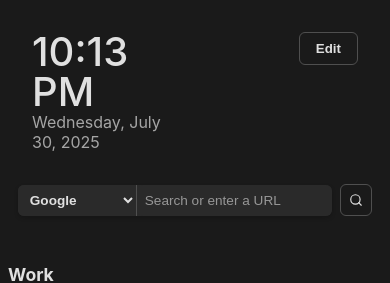
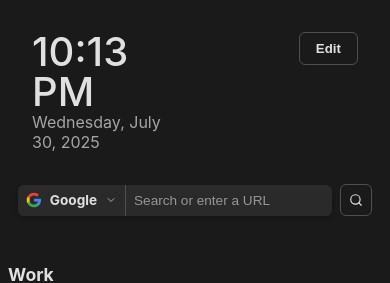
Before and after one commit to redradman/foxdash, a Svelte app: page / in a window 390 px wide. Shown: the top 283 px of the page. Built offline with nearby package versions, Linux system fonts and the light colour scheme.

Commit message:
add favicons for the search engines and have them centred

```diff
--- a/src/components/SearchBar.svelte
+++ b/src/components/SearchBar.svelte
@@ -2,9 +2,26 @@
   let query = '';
   let selectedEngine = 'google';
   const searchEngines = {
-    google: 'https://www.google.com/search?q=',
-    bing: 'https://www.bing.com/search?q=',
-    duckduckgo: 'https://duckduckgo.com/?q='
+    google: {
+      url: 'https://www.google.com/search?q=',
+      name: 'Google',
+      icon: `<svg width="16" height="16" viewBox="0 0 24 24" fill="none">
+        <path d="M22.56 12.25c0-.78-.07-1.53-.2-2.25H12v4.26h5.92c-.26 1.37-1.04 2.53-2.21 3.31v2.77h3.57c2.08-1.92 3.28-4.74 3.28-8.09z" fill="#4285F4"/>
+        <path d="M12 23c2.97 0 5.46-.98 7.28-2.66l-3.57-2.77c-.98.66-2.23 1.06-3.71 1.06-2.86 0-5.29-1.93-6.16-4.53H2.18v2.84C3.99 20.53 7.7 23 12 23z" fill="#34A853"/>
+        <path d="M5.84 14.09c-.22-.66-.35-1.36-.35-2.09s.13-1.43.35-2.09V7.07H2.18C1.43 8.55 1 10.22 1 12s.43 3.45 1.18 4.93l2.85-2.22.81-.62z" fill="#FBBC05"/>
+        <path d="M12 5.38c1.62 0 3.06.56 4.21 1.64l3.15-3.15C17.45 2.09 14.97 1 12 1 7.7 1 3.99 3.47 2.18 7.07l3.66 2.84c.87-2.6 3.3-4.53 6.16-4.53z" fill="#EA4335"/>
+      </svg>`
+    },
+    bing: {
+      url: 'https://www.bing.com/search?q=',
+      name: 'Bing',
+      icon: `<img src="https://www.google.com/s2/favicons?domain=bing.com&sz=16" width="16" height="16" alt="Bing">`
+    },
+    duckduckgo: {
+      url: 'https://duckduckgo.com/?q=',
+      name: 'DuckDuckGo',
+      icon: `<img src="https://www.google.com/s2/favicons?domain=duckduckgo.com&sz=16" width="16" height="16" alt="DuckDuckGo">`
+    }
   };
 
   function handleSearch() {
@@ -14,18 +31,27 @@
     if (query.match(/^(https?|ftp):\/\/[^\s/$.?#].[^\s]*$/i)) {
       window.location.href = query;
     } else {
-      window.location.href = searchEngines[selectedEngine] + encodeURIComponent(query);
+      window.location.href = searchEngines[selectedEngine].url + encodeURIComponent(query);
     }
   }
 </script>
 
 <div class="search-container">
   <div class="search-bar">
-    <select bind:value={selectedEngine}>
-      {#each Object.keys(searchEngines) as engine}
-        <option value={engine}>{engine.charAt(0).toUpperCase() + engine.slice(1)}</option>
-      {/each}
-    </select>
+    <div class="select-wrapper">
+      <div class="selected-engine">
+        {@html searchEngines[selectedEngine].icon}
+        <span>{searchEngines[selectedEngine].name}</span>
+        <svg class="dropdown-arrow" width="12" height="12" viewBox="0 0 24 24" fill="none" stroke="currentColor" stroke-width="2" stroke-linecap="round" stroke-linejoin="round">
+          <polyline points="6,9 12,15 18,9"></polyline>
+        </svg>
+      </div>
+      <select bind:value={selectedEngine}>
+        {#each Object.keys(searchEngines) as engine}
+          <option value={engine}>{searchEngines[engine].name}</option>
+        {/each}
+      </select>
+    </div>
     <input
       type="text"
       bind:value={query}
@@ -79,20 +105,58 @@
     overflow: hidden;
   }
 
-  select {
-    border: none;
+  .select-wrapper {
+    position: relative;
+    border-right: 1px solid var(--primary-color);
+  }
+
+  .selected-engine {
+    display: flex;
+    align-items: center;
+    gap: 0.5rem;
+    padding: 0 0.75rem 0 1rem;
     background-color: var(--surface-color);
     color: var(--on-surface-color);
-    padding: 0 1rem;
     font-weight: bold;
+    pointer-events: none;
+    height: 100%;
+    box-sizing: border-box;
+    justify-content: center;
+    min-width: 100px;
+  }
+
+  .dropdown-arrow {
+    width: 12px;
+    height: 12px;
+    opacity: 0.7;
+    transition: opacity var(--transition-speed), transform var(--transition-speed);
+  }
+
+  select {
+    position: absolute;
+    top: 0;
+    left: 0;
+    width: 100%;
+    height: 100%;
+    opacity: 0;
+    border: none;
+    background: transparent;
     cursor: pointer;
-    border-right: 1px solid var(--primary-color);
     outline: none;
   }
 
-  select:focus {
+  .select-wrapper:hover .selected-engine {
     background-color: var(--primary-color);
     color: var(--on-primary-color);
+  }
+
+  .select-wrapper:hover .dropdown-arrow {
+    opacity: 1;
+    transform: rotate(180deg);
+  }
+
+  .select-wrapper {
+    cursor: pointer;
   }
 
   input {
@@ -146,7 +210,7 @@
       padding: 0.6rem;
     }
 
-    select {
+    .selected-engine {
       padding: 0 0.75rem;
       font-size: 0.9rem;
     }
@@ -163,7 +227,7 @@
       padding: 0.5rem;
     }
 
-    select {
+    .selected-engine {
       padding: 0 0.5rem;
       font-size: 0.85rem;
     }
```
